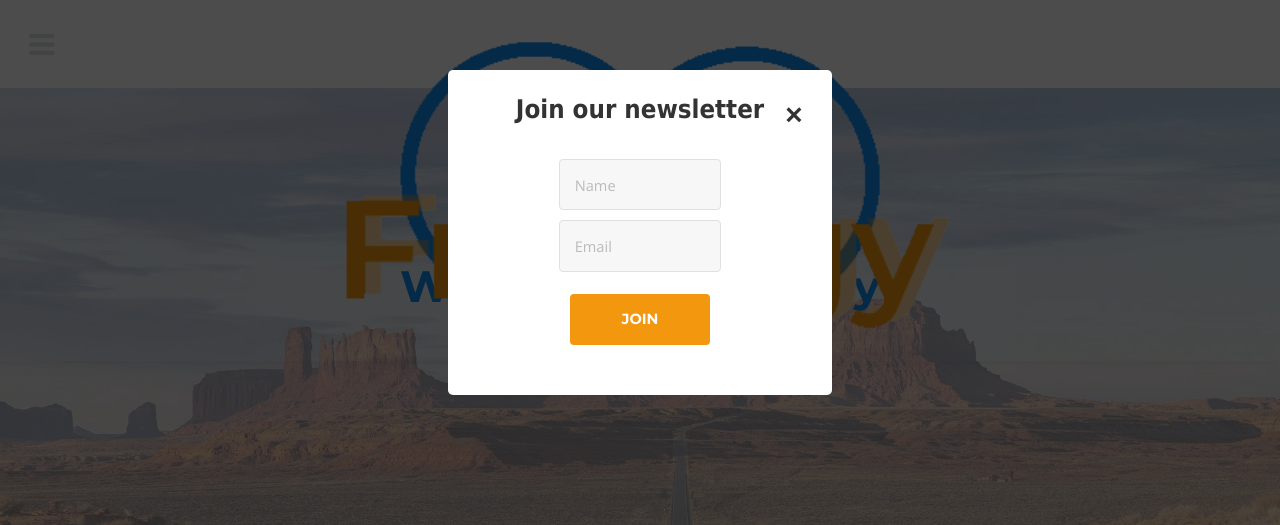
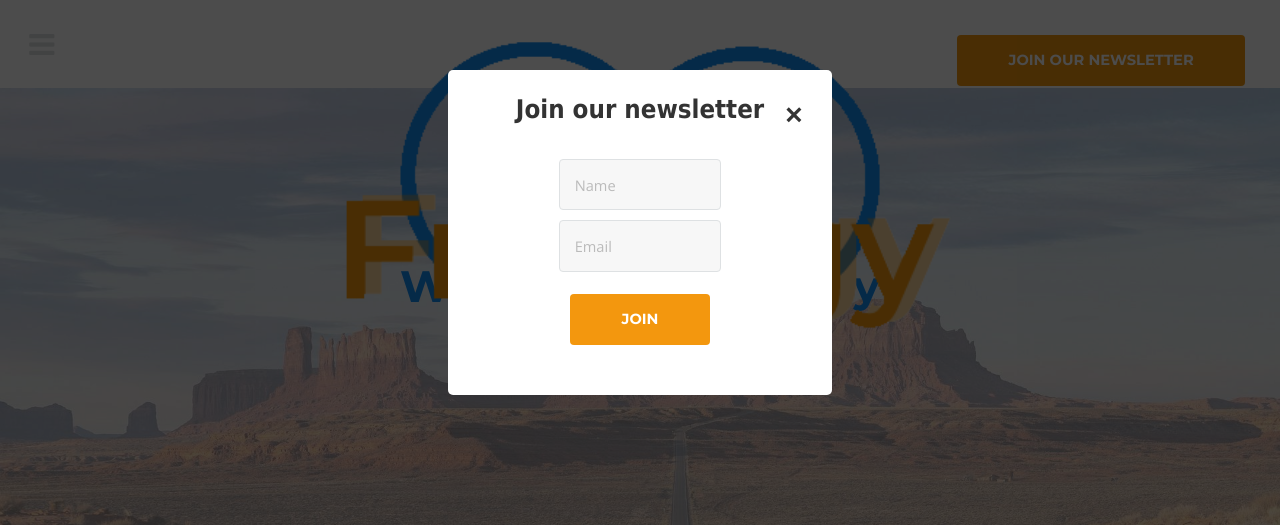
Before and after one commit to HugoTkBCN/Freedgy, a PHP site: page / in a window 1280 px wide. Shown: the top 525 px of the page. Run offline with PHP 8.4, Linux system fonts and the light colour scheme.

Commit message:
[UPDATE] header

```diff
--- a/phpapache/html/assets/css/main.css
+++ b/phpapache/html/assets/css/main.css
@@ -2622,7 +2622,6 @@ body {
     top: 0;
     width: 100%;
     z-index: 50;
-    box-shadow: 0 0 10px 0 rgba(0, 0, 0, 0.075);
     text-align: center;
     min-height: 100px;
 }
--- a/phpapache/html/assets/css/style.css
+++ b/phpapache/html/assets/css/style.css
@@ -14,6 +14,14 @@
     flex-direction: column;
 }
 
+iframe {
+    display: block;
+    margin: 0 auto;
+    margin-bottom: 10px;
+    padding: 5px;
+    background-color: #0000;
+}
+
 .popup,
 #join,
 #name_newsletter,
@@ -27,15 +35,12 @@
 }
 
 .newletter_button {
-    width: 40%;
-    margin: 0 auto;
-    background: rgba(255, 255, 255, 0.2);
-    padding: 35px;
-    border: 2px solid #fff;
+    padding: 35px 35px 0 0;
     border-radius: 20px/50px;
-    background-clip: padding-box;
-    text-align: center;
-    z-index: 1;
+    z-index: 50;
+    position: fixed;
+    top: 0;
+    right: 0;
 }
 
 .overlay {
@@ -88,7 +93,7 @@
 }
 
 .popup .close:hover {
-    color: #06D85F;
+    color: #F3970E;
 }
 
 .popup .content {
--- a/phpapache/html/index.php
+++ b/phpapache/html/index.php
@@ -47,6 +47,9 @@
 		</nav>
 		<a href="index.php"><img id="logo" src="assets/logo.png"></img></a>
 	</header>
+	<div class="newletter_button">
+		<a class="button" href="#newsletter">Join Our NewsLetter</a>
+	</div>
 
 	<!-- Menu -->
 	<nav id="menu">
@@ -68,9 +71,6 @@
 			</ul>
 		</div>
 	</section>
-	<div class="newletter_button">
-		<a class="button" href="#newsletter">Join Our NewsLetter</a>
-	</div>
 	<div id="newsletter" class="overlay">
 		<div class="popup">
 			<h2>Join our newsletter</h2>
@@ -96,19 +96,10 @@
 	</div>
 
 	<!-- One -->
-	<section id="one" class="wrapper">
-		<div class="inner flex flex-3">
-			<p><span class="image left"><img src="images/supermarket.jpg" /></span>Every day, many people cannot afford to buy the food necessary to have a decent diet. Today in France, there are about 250,000 people without a stable home who have to live in shelters or on the street. Every day, millions of students skip meals as a solution to a bad financial situation. Every day, some families, especially large ones, struggle to nourish every member properly. Contradictorily, every day, on average, each supermarket in France throws away 20 kilograms of food. Isn’t that a big irony?</p>
-		</div>
-		<div class="inner flex flex-3">
-
-			<div><span class="image right"><img src="assets/logo.png" /></span>
-				<p>To help solve this huge issue, we want to create something that will help people in those precarious situations as well as reduce the food waste made by unsold supermarket products. And that is why we decided to create Freedgy.</p>
-				<p>Freedgy is a non-profitable company that will spread a movement of solidarity. It is already starting to get popular in Europe and it consists in putting fridges in public areas, accessible by everyone: one can put food in the fridge as well as take food as need be.</p>
-				<p>We want to digitize that movement by creating and distributing connected fridges. The fridges have a GPS inside, and are linked with our platform which allows users to make donations easily with our intuitive and simple interface. You have the possibility to help many people thanks to a few clicks and the power of generosity. Once your donation is registered in our database, we will send the request to the nearest supermarket in charge of the fridge you chose to donate to and they will take care of putting all your gifts in the fridge. You can also choose a specific supermarket which has a partnership with us and make a donation without selecting one of our Freedgies. That is helpful if a supermarket seems to have larger amounts of waste compared to other supermarkets. The supermarket will then deposit the food in the nearest Freedgy around them. Once your gift is delivered anyone who needs it may take it.
-					We are looking forward to pushing that ambitious project to its full potential and hope we can all make a big change in the current food hunger and food waste situation. We hope you will follow us through that challenging and exciting journey.</p>
-			</div>
-		</div>
+	<section id="one" class="trailer">
+		<iframe id="ytplayer" type="text/html" width="960" height="540"
+  		src="http://www.youtube.com/embed/Q8gARryJA9g?autoplay=1">
+		</iframe>
 	</section>
 
 	<!-- Two -->
```
